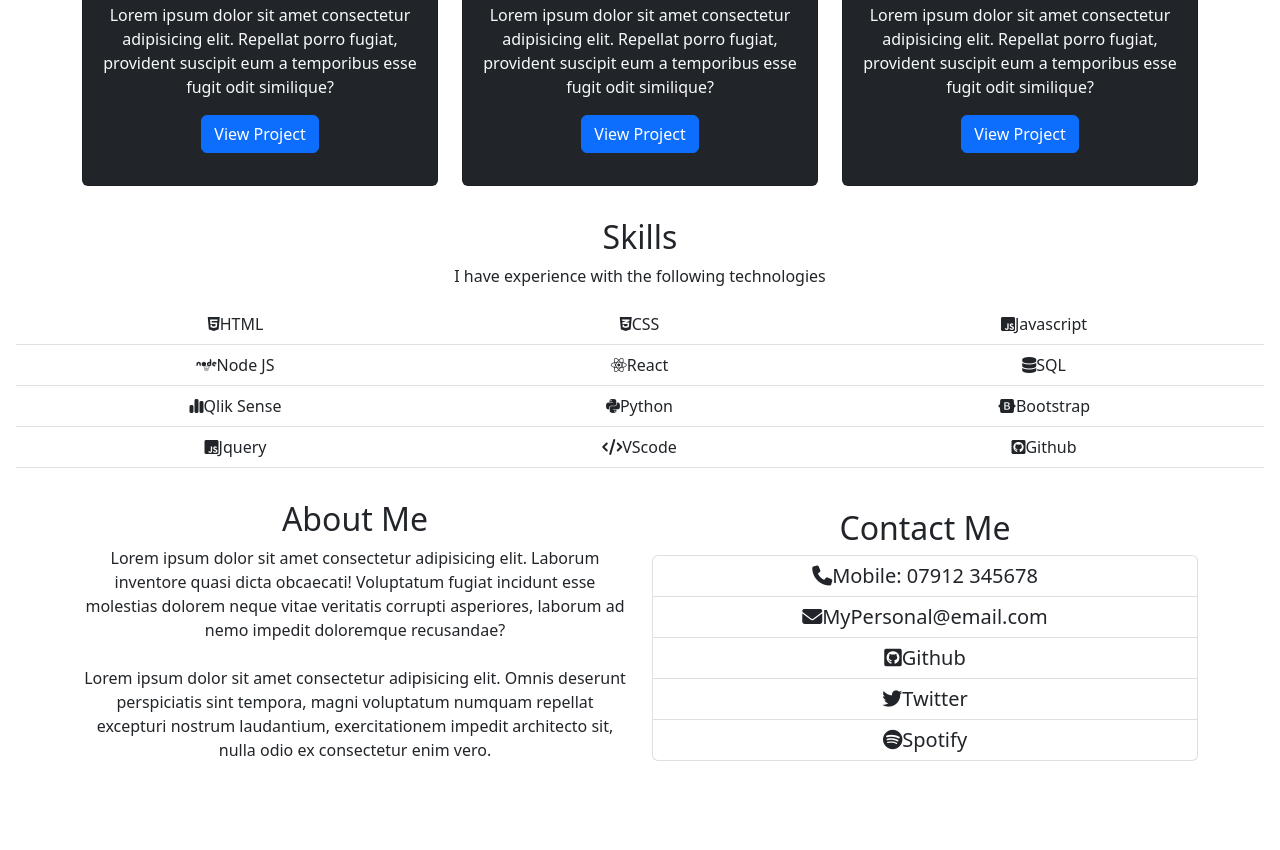
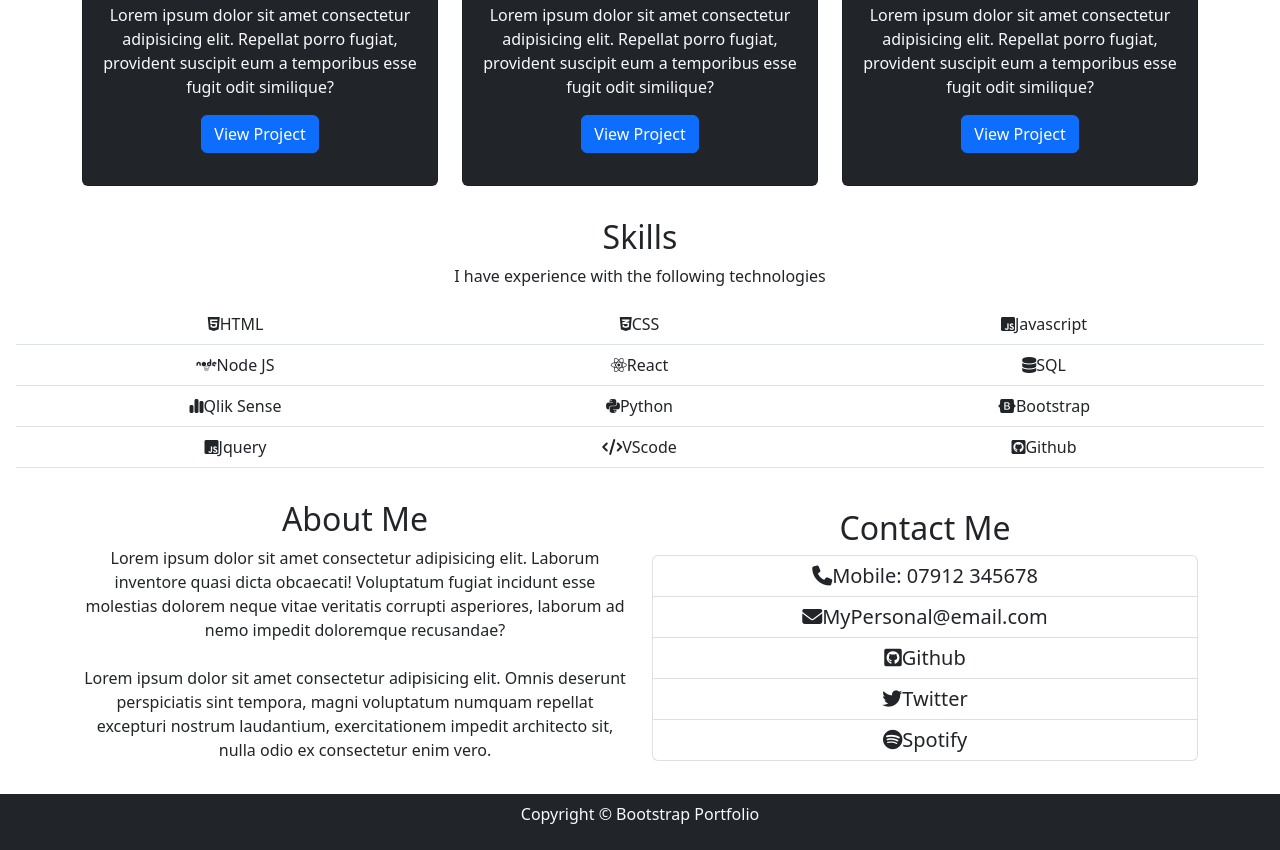
Before and after one commit to koolleeo/Bootstrap-Portfolio, a plain HTML site: page Index.html in a window 1280 px wide. Shown: the part 1452-2302 px from the top of the page. Before the commit the page ends 2246 px from the top, so only its background shows below. Drawn offline with nearby package versions, Linux system fonts and the light colour scheme.

Commit message:
HTML updated - footer added

```diff
--- a/Index.html
+++ b/Index.html
@@ -208,6 +208,13 @@
     </div>
 </section>
 
+<footer class="py-2 bg-dark text-light text-center justify-content-center" title="page footer">
+    <div class="container">
+        <p>Copyright &copy; Bootstrap Portfolio</p>
+    </div>
+
+</footer>
+
     </div>
     <!-- end of wrapper -->
     <script src="https://cdn.jsdelivr.net/npm/bootstrap@5.2.2/dist/js/bootstrap.bundle.min.js" integrity="sha384-OERcA2EqjJCMA+/3y+gxIOqMEjwtxJY7qPCqsdltbNJuaOe923+mo//f6V8Qbsw3" crossorigin="anonymous"></script>
```
